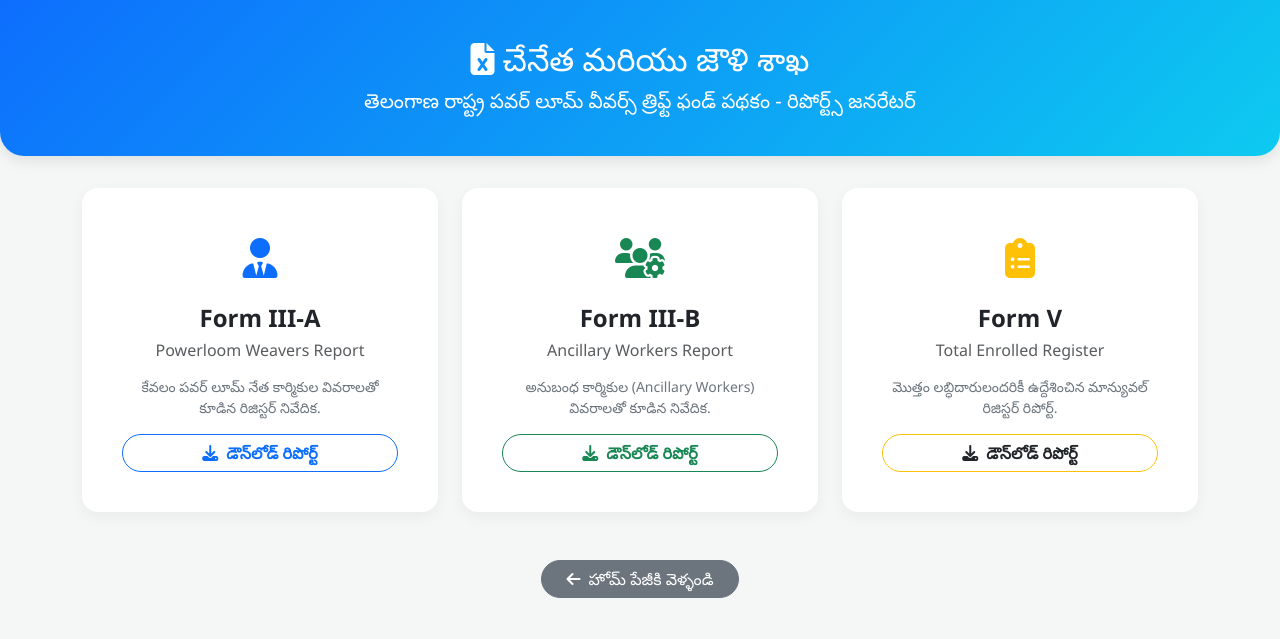
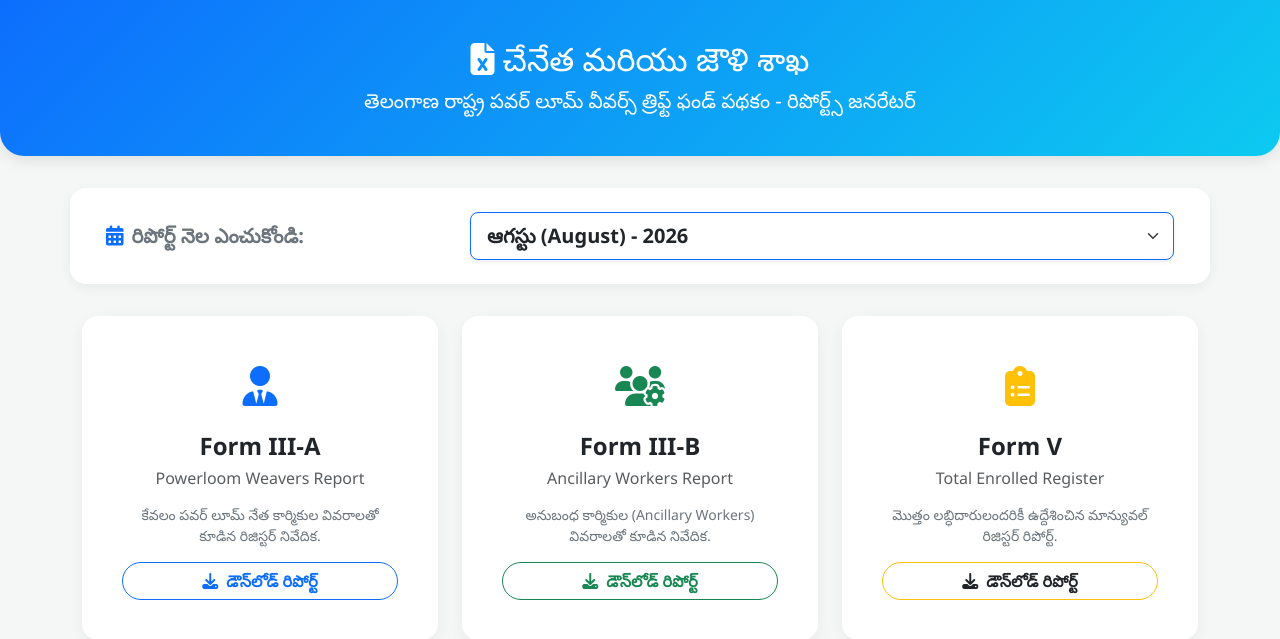
Before and after one commit to nayatejavision-alt/cf-thrift-sircilla-ts, a Flask app: page /reports-dashboard in a window 1280 px wide. Shown: the top 639 px of the page. Run offline with Flask 3, Linux system fonts and the light colour scheme; some libraries are stand-ins or nearby versions.

Commit message:
Update reports_dashboard.html

```diff
--- a/templates/reports_dashboard.html
+++ b/templates/reports_dashboard.html
@@ -20,6 +20,13 @@
             border-radius: 0 0 1.5rem 1.5rem;
             margin-bottom: 2rem;
             box-shadow: 0 4px 15px rgba(0,0,0,0.1);
+        }
+        .filter-card {
+            background: #ffffff;
+            border-radius: 1rem;
+            box-shadow: 0 4px 12px rgba(0,0,0,0.05);
+            padding: 1.5rem;
+            margin-bottom: 2rem;
         }
         .card-custom {
             border: none;
@@ -52,6 +59,29 @@
 
         <!-- Alert Box for Messages -->
         <div id="alertBox" class="alert d-none" role="alert"></div>
+
+        <!-- Month Selection Filter Bar -->
+        <div class="filter-card row align-items-center">
+            <div class="col-md-4 text-md-start text-center mb-3 mb-md-0">
+                <h5 class="fw-bold text-secondary mb-0"><i class="fa-solid fa-calendar-days text-primary me-2"></i>రిపోర్ట్ నెల ఎంచుకోండి:</h5>
+            </div>
+            <div class="col-md-8">
+                <select id="reportMonth" class="form-select form-select-lg border-primary shadow-sm fw-bold text-dark">
+                    <option value="1">జూన్ (June) - 2026</option>
+                    <option value="2">జూలై (July) - 2026</option>
+                    <option value="3" selected>ఆగస్టు (August) - 2026</option>
+                    <option value="4">సెప్టెంబర్ (September) - 2026</option>
+                    <option value="5">అక్టోబర్ (October) - 2026</option>
+                    <option value="6">నవంబర్ (November) - 2026</option>
+                    <option value="7">డిసెంబర్ (December) - 2026</option>
+                    <option value="8">జనవరి (January) - 2027</option>
+                    <option value="9">ఫిబ్రవరి (February) - 2027</option>
+                    <option value="10">మార్చి (March) - 2027</option>
+                    <option value="11">ఏప్రిల్ (April) - 2027</option>
+                    <option value="12">మే (May) - 2027</option>
+                </select>
+            </div>
+        </div>
 
         <div class="row g-4">
 
@@ -128,6 +158,9 @@
             const alertBox = document.getElementById('alertBox');
             alertBox.className = "alert d-none"; // Reset alert
 
+            // డ్రాప్‌డౌన్ నుండి సెలెక్ట్ చేసిన నెల నంబర్ తీసుకోవడం
+            const selectedMonth = document.getElementById('reportMonth').value;
+
             // Disable button and show loading
             const originalHtml = btnElement.innerHTML;
             btnElement.disabled = true;
@@ -139,7 +172,10 @@
                     headers: {
                         'Content-Type': 'application/json'
                     },
-                    body: JSON.stringify({ form_type: formType })
+                    body: JSON.stringify({
+                        form_type: formType,
+                        month: selectedMonth
+                    })
                 });
 
                 if (response.ok) {
```
